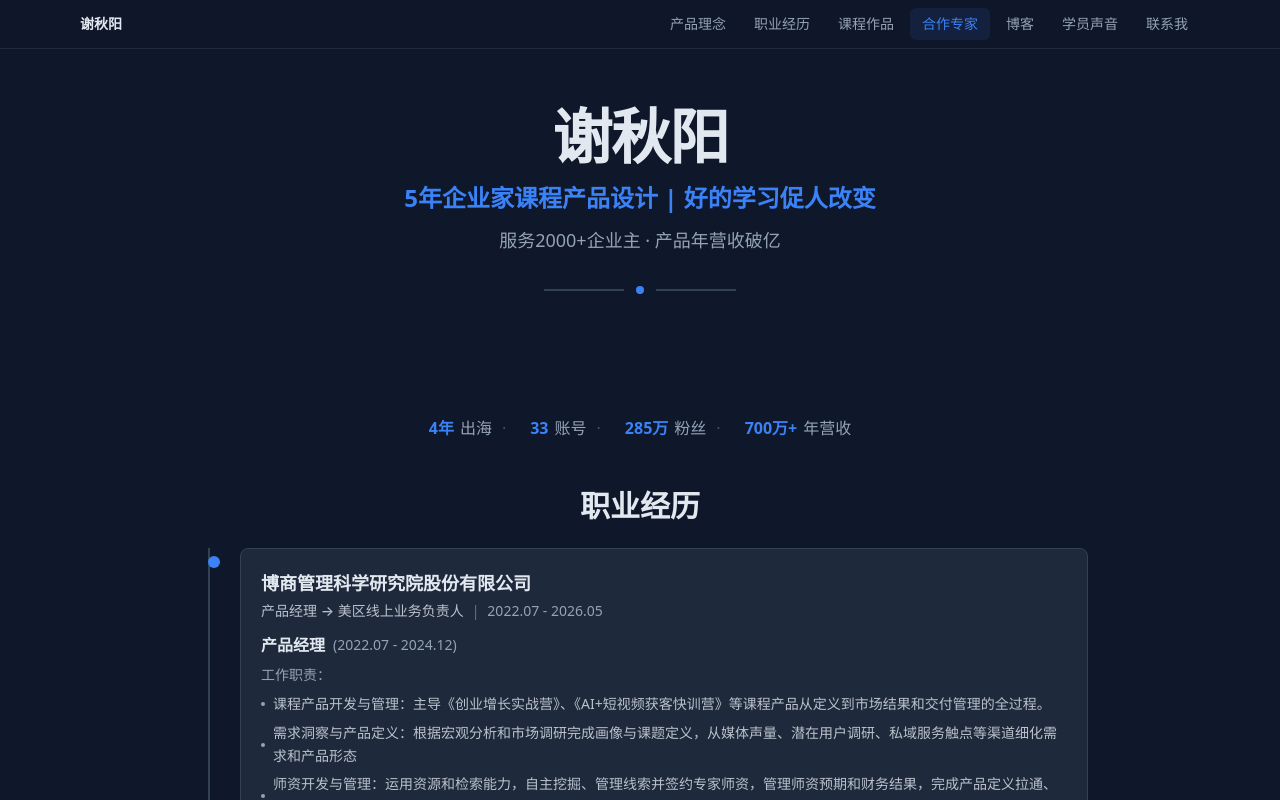
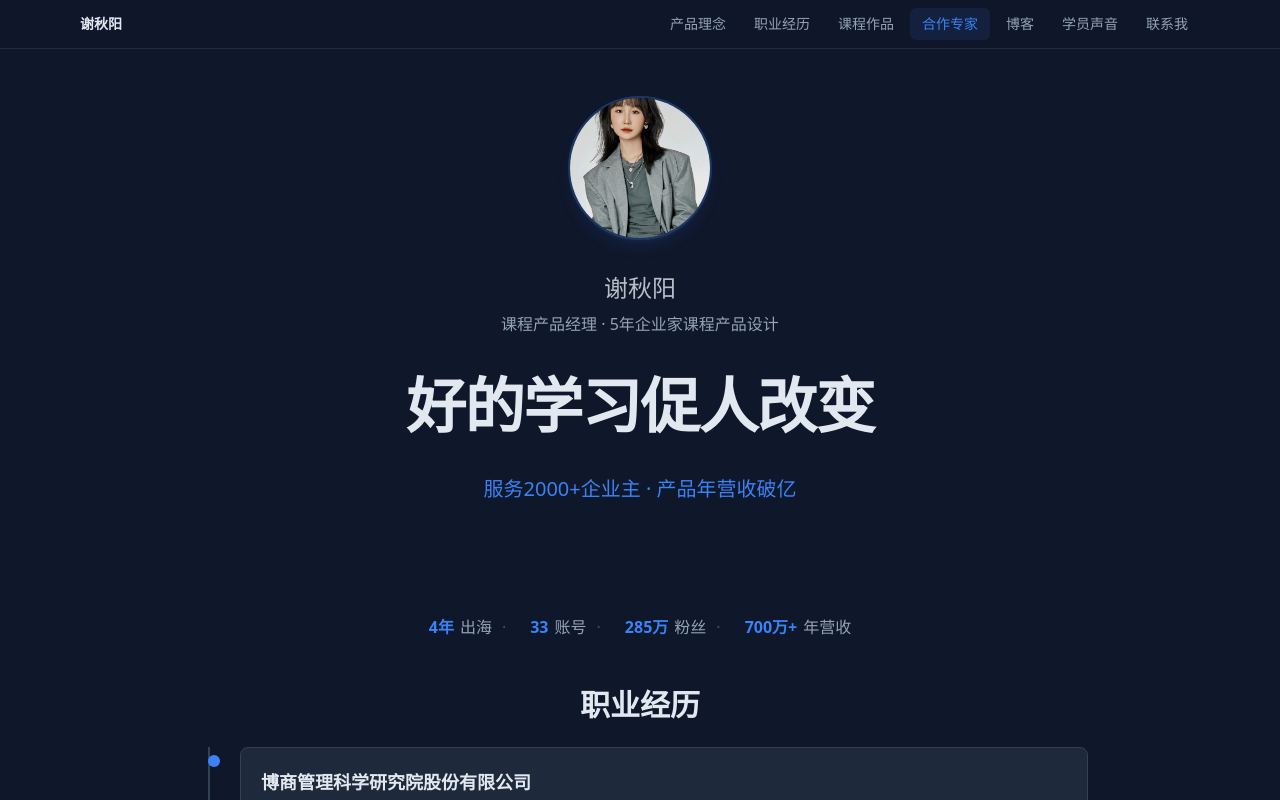
Before and after one commit to xqyclin910-oss/clin-portfolio, a Next.js app: page / in a window 1280 px wide. Shown: the top 800 px of the page. Built offline with nearby package versions, Linux system fonts and the light colour scheme.

Commit message:
feat: Hero区域添加个人照片 + slogan视觉重心设计
Coze-Commit-Type: user
Coze-User-ID: 1132941795395483
Coze-Conversation-ID: 9004599

```diff
--- a/src/components/portfolio/Hero.tsx
+++ b/src/components/portfolio/Hero.tsx
@@ -1,30 +1,44 @@
 'use client';
+
+import Image from 'next/image';
 
 export function Hero() {
   return (
-    <section className="min-h-[50vh] flex items-center justify-center px-6 py-12 md:py-16">
+    <section className="min-h-[60vh] flex items-center justify-center px-6 py-16 md:py-24">
       <div className="max-w-3xl mx-auto text-center">
-        {/* 姓名 */}
-        <h1 className="text-5xl md:text-6xl font-bold mb-4 text-foreground tracking-tight">
+        {/* 个人照片 - 圆形裁剪 + 细边框 */}
+        <div className="mb-8 flex justify-center">
+          <div className="relative w-28 h-28 md:w-36 md:h-36 rounded-full overflow-hidden border-2 border-primary/30 shadow-lg shadow-primary/10">
+            <Image
+              src="/assets/profile_photo.jpg"
+              alt="谢秋阳"
+              fill
+              className="object-cover"
+              priority
+              sizes="(max-width: 768px) 112px, 144px"
+            />
+          </div>
+        </div>
+
+        {/* 姓名 - 小字 */}
+        <h1 className="text-xl md:text-2xl font-medium mb-2 text-foreground/80">
           谢秋阳
         </h1>
 
-        {/* 定位 */}
-        <p className="text-xl md:text-2xl text-primary font-semibold mb-3">
-          5年企业家课程产品设计 | 好的学习促人改变
+        {/* 职位信息 - 更小 */}
+        <p className="text-sm md:text-base text-muted-foreground mb-8">
+          课程产品经理 · 5年企业家课程产品设计
         </p>
 
-        {/* 副标题 */}
-        <p className="text-base md:text-lg text-muted-foreground">
+        {/* Slogan - 视觉重心，最大字体 */}
+        <h2 className="text-4xl md:text-6xl font-black mb-8 text-foreground tracking-tight leading-tight">
+          好的学习促人改变
+        </h2>
+
+        {/* 副标题 - 适中 */}
+        <p className="text-lg md:text-xl text-primary font-medium">
           服务2000+企业主 · 产品年营收破亿
         </p>
-
-        {/* 分隔线 */}
-        <div className="mt-8 flex items-center justify-center gap-3">
-          <div className="w-20 h-0.5 bg-border" />
-          <div className="w-2 h-2 rounded-full bg-primary" />
-          <div className="w-20 h-0.5 bg-border" />
-        </div>
       </div>
     </section>
   );
```
Also changed, not shown: public/assets/profile_photo.jpg (added).
